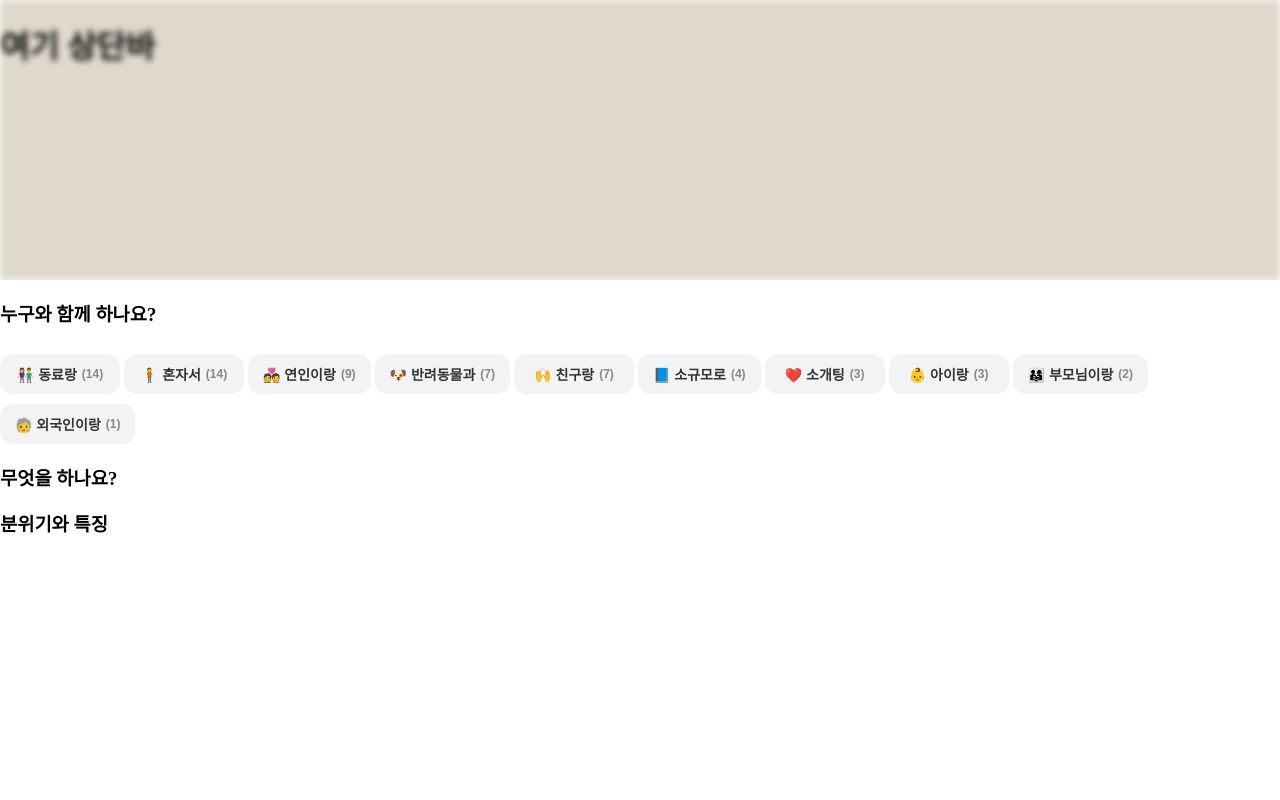
After one commit to B2O1/seoseong_ida, a Python web app: template app/templates/home_search.html in a window 1280 px wide. The commit adds this page. Run offline with Jinja, Linux system fonts and the light colour scheme; the template is opened without the code that fills it, so the values that code supplies are empty.

Commit message:
home_search_0312

```diff
--- /dev/null
+++ b/app/css/home_search.css
@@ -0,0 +1,59 @@
+html,
+body {
+  height: 100vh;
+  margin: 0;
+  display: flex;
+  flex-direction: column;
+}
+
+header {
+  position: absolute;
+  top: 0;
+  left: 0;
+  width: 100%;
+  height: 35vh;
+  background: rgba(91, 67, 0, 0.2); /* 연한 검은색 배경 */
+  filter: blur(3px); /* 블러 효과 추가 */
+}
+main {
+  position: relative;
+  margin-top: 35vh;
+  height: 65vh;
+  background: rgb(255, 255, 255); /* 핑크색 */
+}
+
+.button-grid {
+  display: flex; /* Flexbox 사용 */
+  flex-wrap: wrap; /* 화면이 작으면 자동 줄바꿈 */
+  gap: 10px; /* 버튼 간격 */
+}
+
+.tag-btn {
+  display: inline-flex; /* 내부 아이콘과 텍스트 정렬을 위한 flex */
+  align-items: center;
+  justify-content: center;
+  padding: 10px 15px;
+  margin-top: 10px;
+  border: none;
+  border-radius: 13px;
+  background-color: #f1f3f5;
+  color: #333;
+  font-size: 14px;
+  font-weight: bold;
+  cursor: pointer;
+  transition: background 0.3s;
+  white-space: nowrap; /* 버튼 내 텍스트 줄바꿈 방지 */
+  min-width: 120px; /* 최소 너비 설정 */
+}
+
+/* 숫자 스타일 */
+.tag-btn span {
+  font-size: 12px;
+  color: #888;
+  margin-left: 5px;
+}
+
+/* 호버 효과 */
+.tag-btn:hover {
+  background-color: #e9ecef;
+}
--- /dev/null
+++ b/app/templates/home_search.html
@@ -0,0 +1,42 @@
+<!DOCTYPE html>
+<html lang="en">
+  <head>
+    <meta charset="utf-8" />
+    <meta name="viewport" content="width=device-width, initial-scale=1" />
+    <title>main_search</title>
+    <link rel="stylesheet" href="../css/home_search.css" />
+  </head>
+  <body>
+    <header>
+      <div>
+        <h1>여기 상단바</h1>
+      </div>
+    </header>
+    <main>
+      <div id="container_who">
+        <h3>누구와 함께 하나요?</h3>
+        <div>
+          <button class="tag-btn">👫 동료랑 <span>(14)</span></button>
+          <button class="tag-btn">🧍 혼자서 <span>(14)</span></button>
+          <button class="tag-btn">💑 연인이랑 <span>(9)</span></button>
+          <button class="tag-btn">🐶 반려동물과 <span>(7)</span></button>
+          <button class="tag-btn">🙌 친구랑 <span>(7)</span></button>
+          <button class="tag-btn">📘 소규모로 <span>(4)</span></button>
+          <button class="tag-btn">❤️ 소개팅 <span>(3)</span></button>
+          <button class="tag-btn">👶 아이랑 <span>(3)</span></button>
+          <button class="tag-btn">👨‍👩‍👧 부모님이랑 <span>(2)</span></button>
+          <button class="tag-btn">🧓 외국인이랑 <span>(1)</span></button>
+        </div>
+      </div>
+      <div id="container_what">
+        <h3>무엇을 하나요?</h3>
+        <div></div>
+      </div>
+      <div id="container_special">
+        <h3>분위기와 특징</h3>
+        <div></div>
+      </div>
+    </main>
+    <!--로그인과 회원가입은 오른쪽 끝에 따로-->
+  </body>
+</html>
--- a/app/views/views.py
+++ b/app/views/views.py
@@ -1,5 +1,7 @@
 from django.shortcuts import render
 
 # Create your views here.
-def home(request):
-    return render(request, 'home.html')
+# def home(request):
+#     return render(request, 'home.html')
+def home_search(request):
+    return render(request, 'home_search.html')
```
Also changed, not shown: app/templates/home.html (+7 -16 lines).
